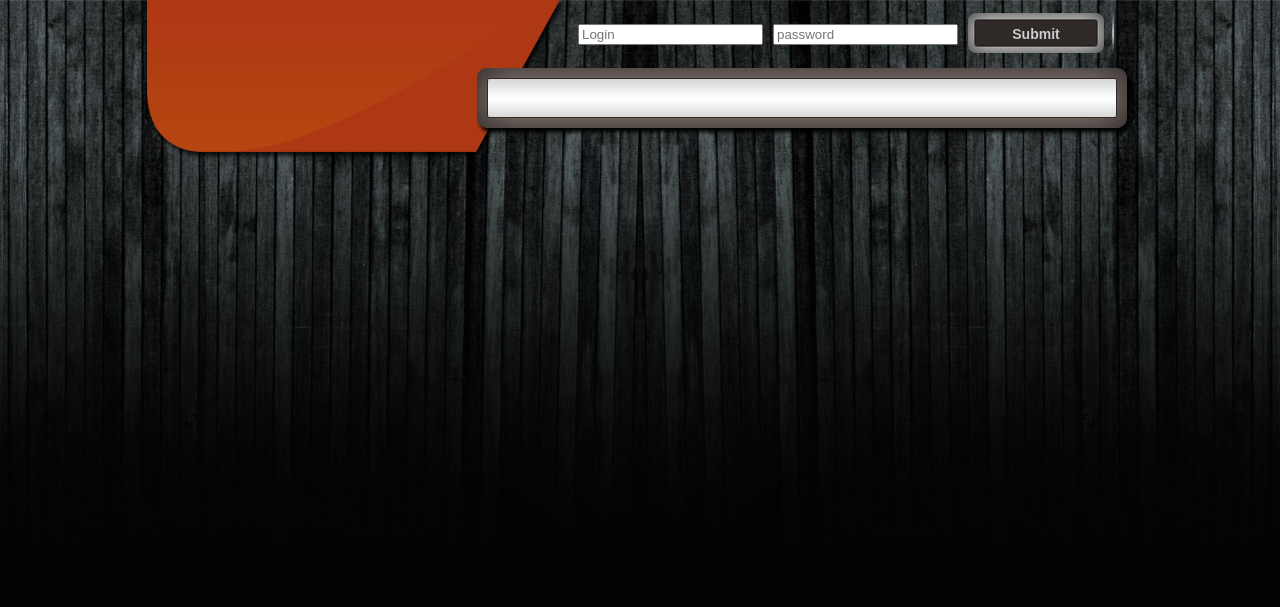
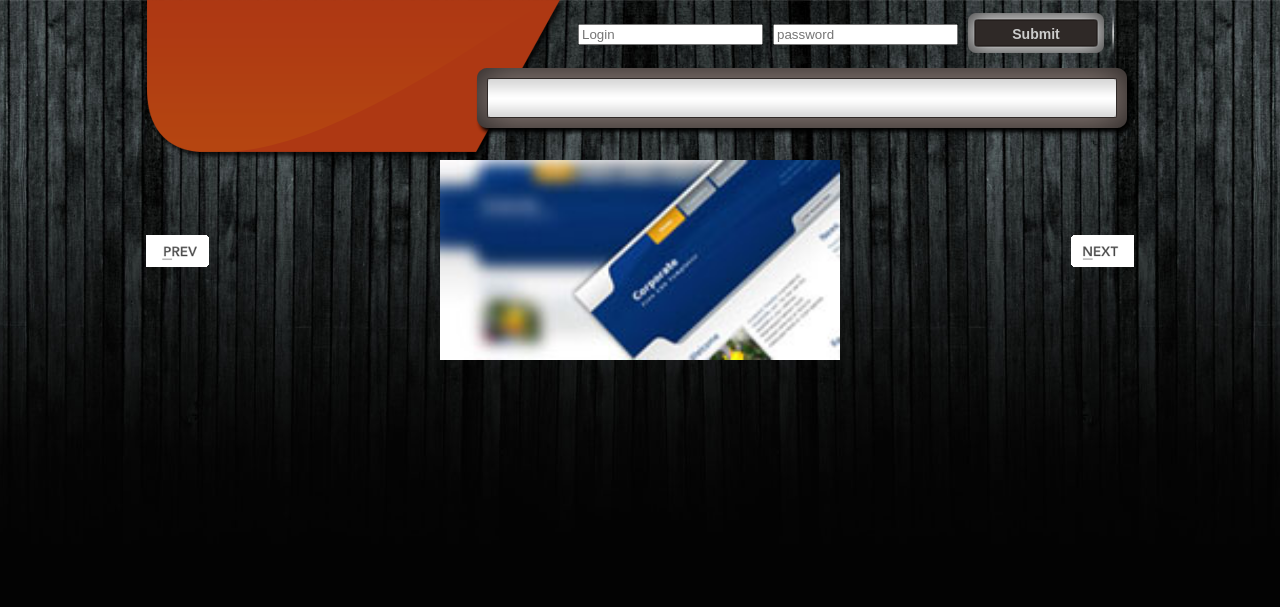
Before and after one commit to naimy/cms, a CodeIgniter app: page /index.php/articles/index in a window 1280 px wide. Shown: the top 607 px of the page. Run offline with CodeIgniter, Linux system fonts and the light colour scheme; data that the repository does not hold is empty.

Commit message:
new version

```diff
--- a/application/controllers/articles.php
+++ b/application/controllers/articles.php
@@ -75,6 +75,56 @@ class Articles extends CI_Controller {
 		$this->load->view('articles', $dataArticles);
 		$this->load->view ( 'common/footer', $dataLogged);
 	}
+
+	public function ViewSimple() {
+		session_start ();
+		$this->load->helper ( 'url' );
+		$this->load->database ();
+
+		if (isset ( $_SESSION ['login'] )) {
+			$connexion = true;
+		} else {
+			$connexion = false;
+		}
+
+		$this->load->model ( 'nav_model' );
+		$this->load->model ( 'config_model' );
+		$this->load->model ( 'article_model' );
+
+		try {
+			$responses = $this->nav_model->getNav ();
+			$title = $this->config_model->getTitle ();
+		} catch ( Exception $exception ) {
+		}
+
+		$data = array (
+				'connexion' => $connexion,
+				'nav' => $responses,
+				'title' => $title[0]->value
+		);
+
+		$this->load->model ( 'login_model' );
+		$logged = $this->login_model->getLogged ();
+		$names = "";
+		for($i=0;$i<count($logged);$i++){
+			$names = $names . $logged[$i]->name . "  ";
+		}
+		$dataLogged = array (
+				'names' => $names
+		);
+
+		$article = $this->article_model->getArticleFromId($_GET['id']);
+
+		$dataArticles = array (
+				'libelle_article' => $article[0]->libelle_articles,
+				'content_article' => $article[0]->content_article
+		);
+
+		$this->load->view ( 'common/header', $data );
+		$this->load->view('simpleArticle' , $dataArticles);
+		$this->load->view ( 'common/footer', $dataLogged);
+	}
+
 }
 
 /* End of file welcome.php */
--- a/application/views/articles.php
+++ b/application/views/articles.php
@@ -2,7 +2,7 @@
 <a><h2><?php echo mb_strtoupper($i->libelle_articles , 'UTF-8');?></h2></a>
 <div class="articles">
 	<p><?php echo substr($i->content_article, 0, 150).'...'; ?></p>
-	<p><a href="">Lire la suite ?</a></p>
+	<p><a href="<?php echo site_url() ?>index.php/articles/ViewSimple?id=<?php echo $i->id_articles; ?>">Lire la suite ?</a></p>
 </div>
 <hr/>
 <?php } ?>
--- a/application/views/common/header.php
+++ b/application/views/common/header.php
@@ -69,6 +69,13 @@
 			<div class="error">Erreur de connexion, verifier vos identifiants</div>
 			<?php } ?>
 		<!-- end of middle -->
+
+		<div id="carousel">
+			<div class="controlLeft"></div>
+			<div class="carousselContent"><img src="<?php echo site_url() ?>/public/img/templatemo_image_01.jpg" height="200px" /></div>
+			<div class="controlRight"></div>
+		</div>
+
 		<div id="templatemo_main">
 		<?php if( isset($_GET['error']) && $_GET['error'] == 1){?>
 		<div class="error">Erreur sur la modification</div>
--- /dev/null
+++ b/application/views/simpleArticle.php
@@ -0,0 +1,2 @@
+<h1><?php echo $libelle_article; ?></h1>
+<p><?php echo $content_article; ?></p>
--- a/public/css/global.css
+++ b/public/css/global.css
@@ -12,8 +12,8 @@
 	float: left;
 }
 
-.maT10{
-	margin-top:10px;
+.maT10 {
+	margin-top: 10px;
 }
 
 a:hover {
@@ -37,7 +37,12 @@ body {
 	border: 1px solid #000;
 }
 
-h2{
+h1 {
+	line-height: 2;
+	text-shadow: 1px 1px #808080
+}
+
+h2 {
 	line-height: 2;
 	text-shadow: 1px 1px #808080
 }
@@ -150,8 +155,8 @@ a[data-wysihtml5-command-value="blue"] {
 	width: 150px;
 	padding: 5px;
 	background-color: #FFFFFF;
-	margin-top:2px;
-	margin-left:2px;
+	margin-top: 2px;
+	margin-left: 2px;
 }
 
 .messageContainer {
@@ -161,8 +166,8 @@ a[data-wysihtml5-command-value="blue"] {
 	height: 500px;
 	padding: 5px;
 	width: 457px;
-	margin-top:2px;
-	margin-left:2px;
+	margin-top: 2px;
+	margin-left: 2px;
 	overflow: auto;
 }
 
@@ -265,12 +270,46 @@ a[data-wysihtml5-command-value="blue"] {
 	color: #205791;
 }
 
-#listOfServerFonctinnality li label{
-	min-width:250px;
-	display:inline-block;
+#listOfServerFonctinnality li label {
+	min-width: 250px;
+	display: inline-block;
 }
 
-#listOfServerFonctinnality li input[type=text]{
-	min-width:250px;
-	display:inline-block;
+#listOfServerFonctinnality li input[type=text] {
+	min-width: 250px;
+	display: inline-block;
 }
+
+#carousel {
+	width: 100%;
+	height: 200px;
+	border-radius: 10px;
+	position: relative;
+}
+
+.carousselContent {
+	float: left;
+	margin-left: 210px;
+	margin-right: 210px;
+	text-align: center;
+	width: 568px;
+}
+
+.controlLeft,.controlRight {
+	position: absolute;
+	width: 63px;
+	height: 32px;
+	margin-top: 75px;
+	float: left;
+	cursor:pointer;
+}
+
+.controlLeft {
+	background: url('/cms/public/img/lightbox-btn-prev.gif');
+}
+
+.controlRight {
+	float: right;
+	background: url('/cms/public/img/lightbox-btn-next.gif');
+	right: 0;
+}
```
Also changed, not shown: public/img/gallery/01.jpg (added), public/img/gallery/arrowLeft.png (added), public/img/gallery/arrowRight.png (added), public/img/gallery/image_01_l.jpg (deleted), public/img/gallery/image_01_s.jpg (deleted), public/img/gallery/image_02_l.jpg (deleted), public/img/gallery/image_02_s.jpg (deleted), public/img/gallery/image_03_l.jpg (deleted), public/img/gallery/image_03_s.jpg (deleted), public/img/gallery/image_04_l.jpg (deleted), public/img/gallery/image_04_s.jpg (deleted), public/img/gallery/image_05_l.jpg (deleted), public/img/gallery/image_05_s.jpg (deleted), public/img/gallery/image_06_l.jpg (deleted), 1 more files.
